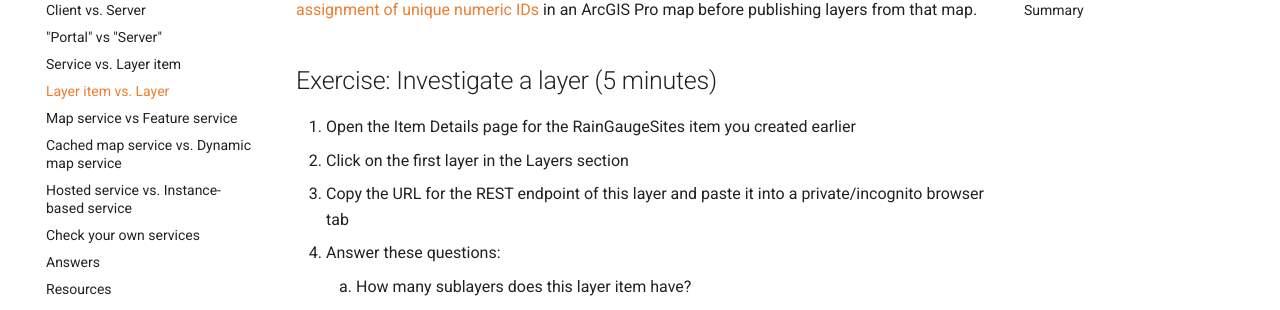
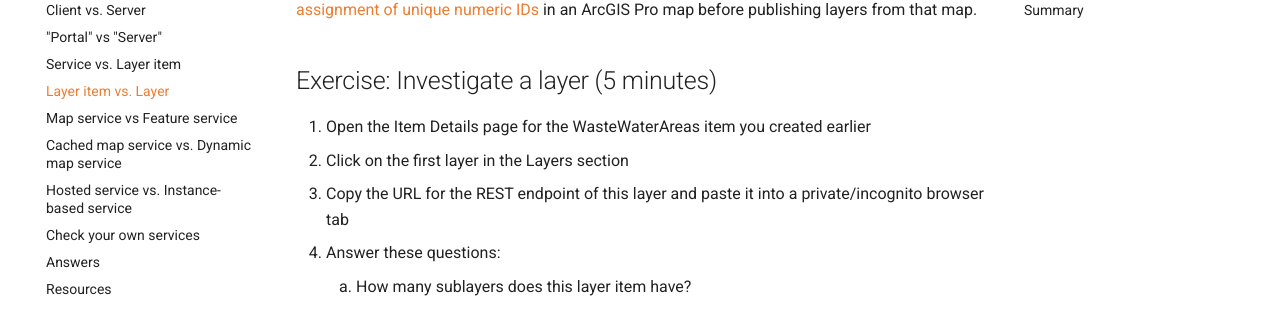
Before and after one commit to travisormsby/web-service, an MkDocs documentation site: the page built from docs/layer-item-vs-layer.md, in a window 1280 px wide and 900 px high, scrolled down 599 px. Shown: the part 143-453 px from the top of the window. Built offline with MkDocs 1.6.1 and Material for MkDocs 9.7.7, drawn with Linux system fonts in a browser that asks for light colours.

Commit message:
Change item reference in layer investigation exercise
Updated the exercise to reference the WasteWaterAreas item instead of RainGaugeSites.

```diff
--- a/docs/layer-item-vs-layer.md
+++ b/docs/layer-item-vs-layer.md
@@ -9,7 +9,7 @@ Sublayers do not have their own Item ID, and you do not manage access to them in
 Even though sublayers do not have an Item ID in the portal, they do have a unique Layer ID. This Layer ID allows each sublayer to reference its own unique REST endpoint, with the Layer ID at the end of the general service URL. This unique REST endpoint means that sublayers can be added individually to a map, separate from other sublayers in the same layer item. If the Layer ID for a sublayer ever changes, maps and apps that reference the sublayer’s previous URL will break. For that reason, it is extremely important to maintain Layer ID stability. This is why you must [allow assignment of unique numeric IDs](https://pro.arcgis.com/en/pro-app/latest/help/sharing/overview/assign-layer-ids.htm) in an ArcGIS Pro map before publishing layers from that map.
 
 ## Exercise: Investigate a layer (5 minutes)
-0. Open the Item Details page for the RainGaugeSites item you created earlier
+0. Open the Item Details page for the WasteWaterAreas item you created earlier
 0. Click on the first layer in the Layers section
 0. Copy the URL for the REST endpoint of this layer and paste it into a private/incognito browser tab
 0. Answer these questions:
```
